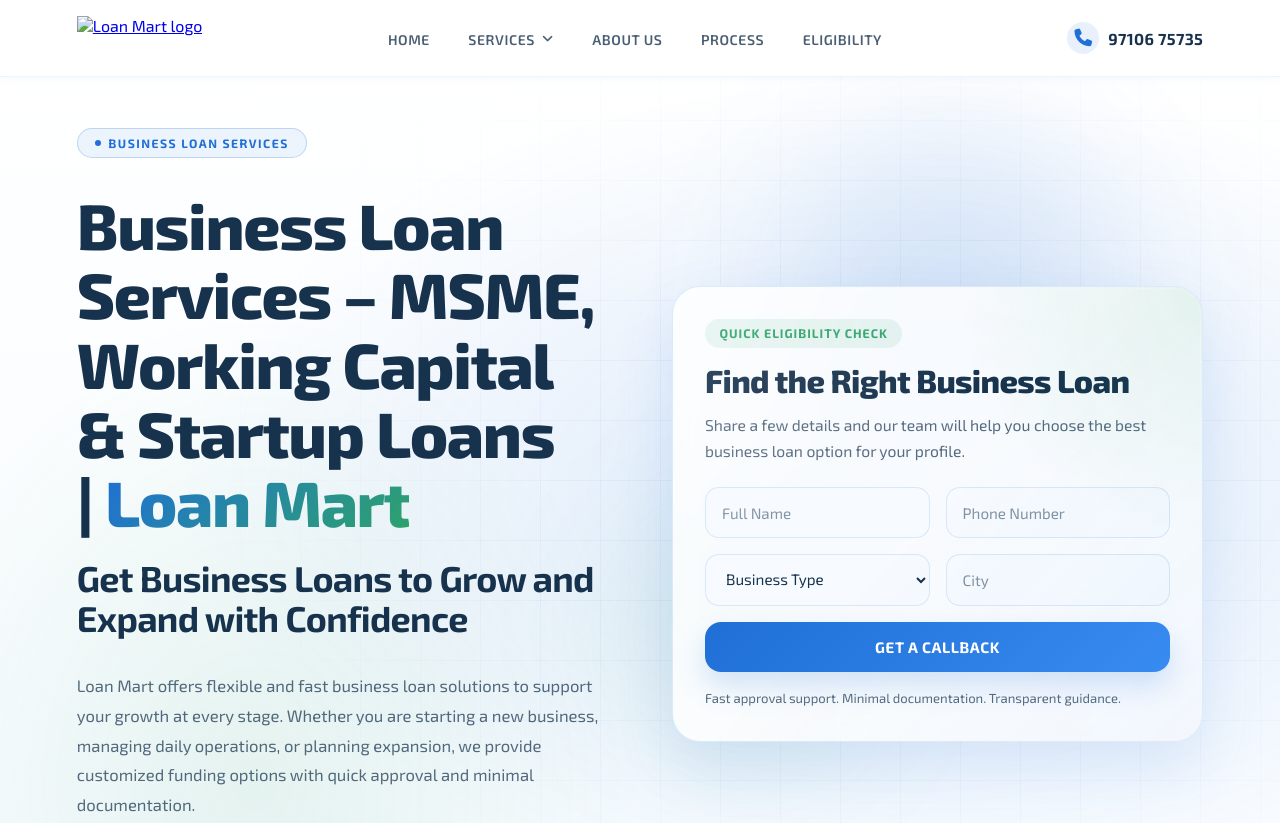
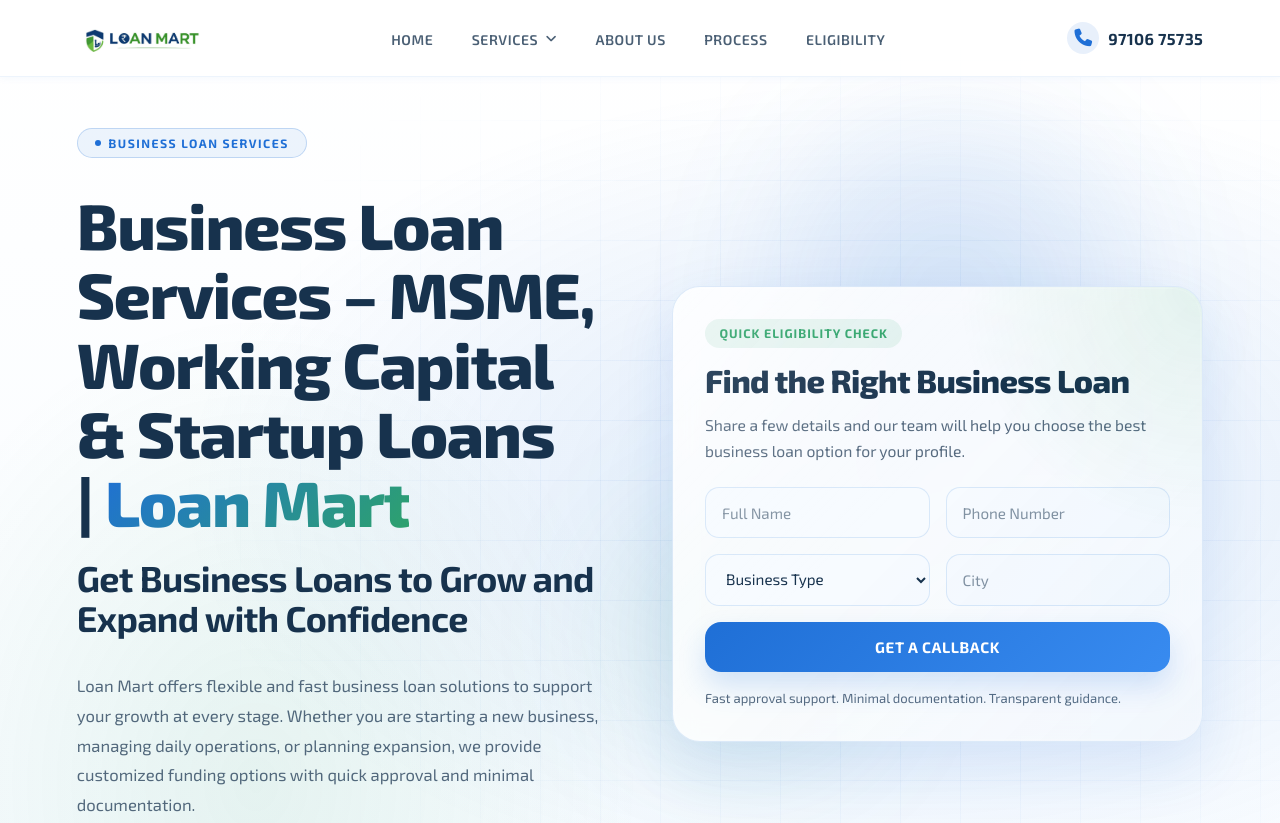
Before and after one commit to Fradrick21/Loanmart, a plain HTML site: page Business-Loans.html in a window 1280 px wide. Shown: the top 823 px of the page. Drawn offline with Linux system fonts and the light colour scheme; the site is published under a folder, as on GitHub Pages, so addresses that start at the root find nothing.

Commit message:
fixed css path and naming issues

```diff
--- a/Business-Loans.html
+++ b/Business-Loans.html
@@ -17,7 +17,7 @@
 
 <nav id="nav">
   <div class="logo">
-    <a href="index.html"><img src="/logo.jpeg" alt="Loan Mart logo"></a>
+    <a href="index.html"><img src="logo.jpeg" alt="Loan Mart logo"></a>
   </div>
   <div class="hamburger"><i class="fa-solid fa-bars"></i></div>
   <ul class="nav-links">
@@ -242,7 +242,7 @@
 <footer>
   <div class="footer-grid">
     <div class="footer-brand">
-      <a href="index.html" class="footer-logo"><img src="/logo.jpeg" alt="Loan Mart logo"></a>
+      <a href="index.html" class="footer-logo"><img src="logo.jpeg" alt="Loan Mart logo"></a>
       <p>Loan Mart delivers fast, transparent loan and insurance support with expert guidance for every stage of your financial journey.</p>
     </div>
     <div class="footer-links">
```
Also changed, not shown: Financial-Advisory.html (+2 -2 lines), Insurance.html (+2 -2 lines), Vehicle.html (+2 -2 lines), index.html (+2 -2 lines), personal.html (+1 -1 lines).
